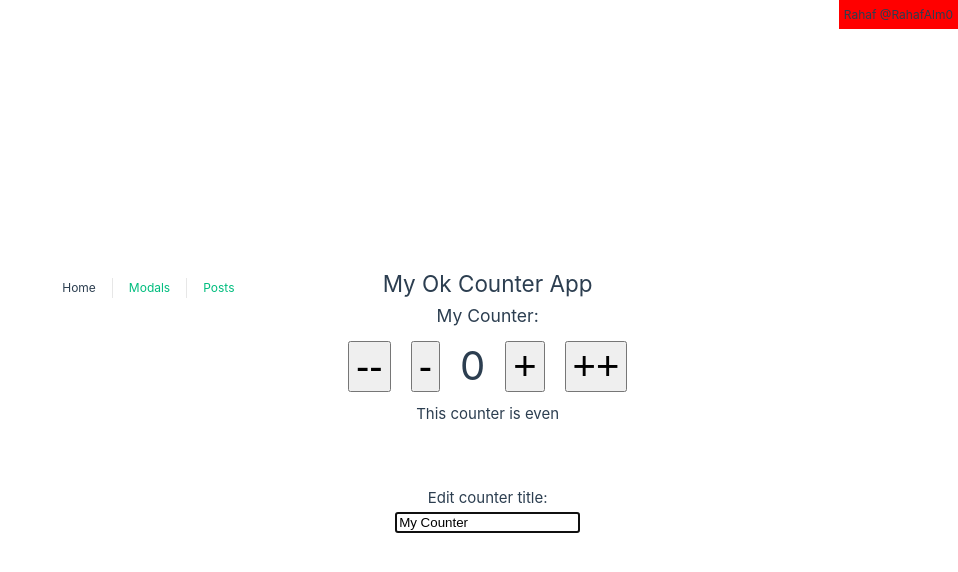
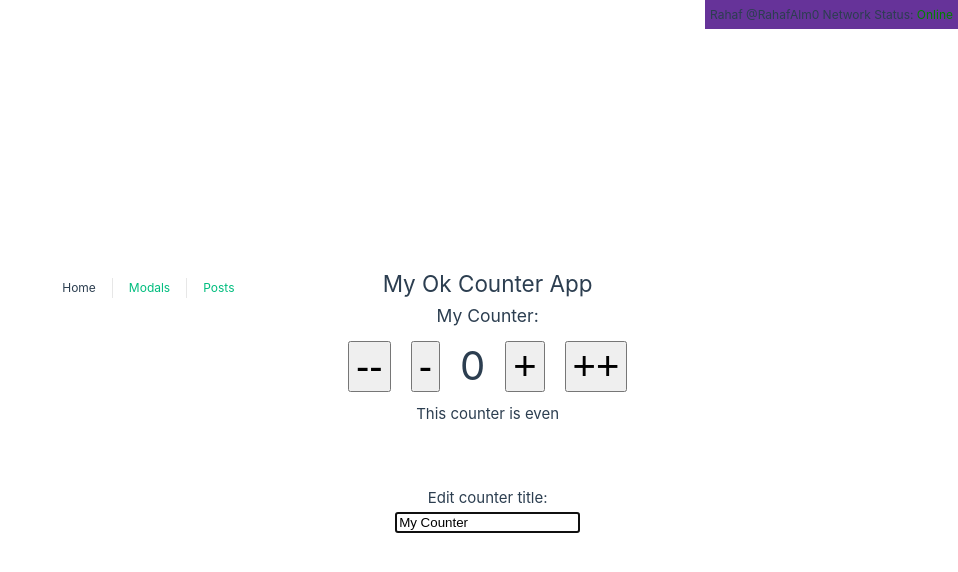
Before and after one commit to RahafAl0/vueJS-compositionAPI, a Vue app: page / in a window 1280 px wide. Shown: the top 572 px of the page, without its empty margins (322-1280 px from the left). Built offline with nearby package versions, Linux system fonts and the light colour scheme.

Commit message:
add composable from VueUse

```diff
--- a/package.json
+++ b/package.json
@@ -11,6 +11,7 @@
     "type-check": "vue-tsc --build --force"
   },
   "dependencies": {
+    "@vueuse/core": "^10.9.0",
     "pinia": "^2.1.7",
     "vue": "^3.4.21",
     "vue-router": "^4.3.0"
--- a/src/App.vue
+++ b/src/App.vue
@@ -1,6 +1,12 @@
 <template>
   <div class="user-data">
     {{ userData.name }} @{{ userData.username }}
+
+    Network Status:
+    <span
+    :style="{ color: online ? 'green' : 'red' }">
+      {{ online ? 'Online' : 'Offline' }}
+    </span>
   </div>
 
   <nav>
@@ -16,6 +22,7 @@
 
 
   import { reactive, provide } from 'vue'
+  import { useOnline } from '@vueuse/core'
 
 
 
@@ -25,6 +32,9 @@
   })
 
   provide('userData', userData)
+
+  const online = useOnline()
+
 
 </script>
 
@@ -89,7 +99,7 @@ nav a:first-of-type {
 
 .user-data {
   position: absolute;
-  background: red;
+  background: rebeccapurple;
   top: 0;
   right: 0;
   font-size: 12px;
```
Also changed, not shown: 1 other file (tests, documents, lock files or other folders).
